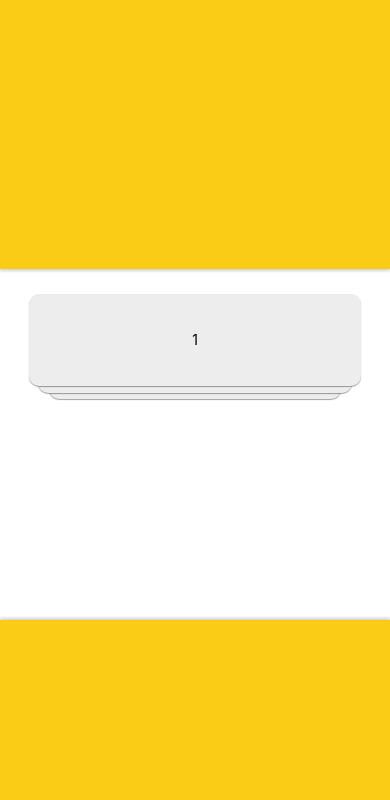
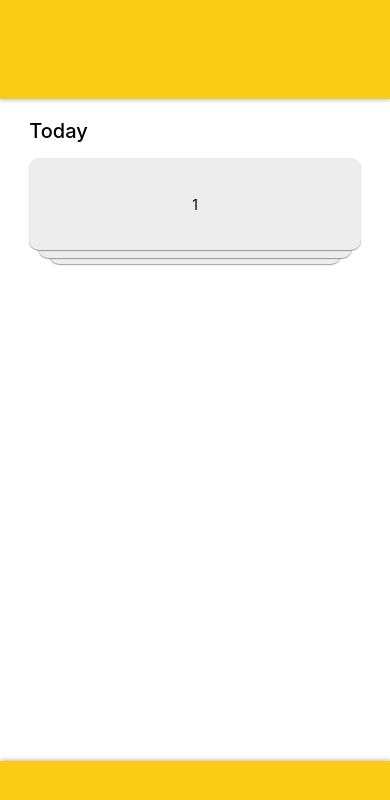
Before and after one commit to Oustro/RN-component-library, a React Native app: screen / in a window 390 px wide. Shown: the top 800 px of the page. Built offline with nearby package versions, Linux system fonts and the light colour scheme.

Commit message:
scrolling works, accordion header created

```diff
--- a/App.js
+++ b/App.js
@@ -22,14 +22,17 @@ export default function App() {
 
       <Header></Header>
 
+      <View style={{ flex: 8 }}>
         <ScrollView
-        contentContainerStyle={styles.body}
           refreshControl={
             <RefreshControl refreshing={refreshing} onRefresh={onRefresh}/>
           }
         >
           <Accordion></Accordion>
+
+          <View style={{ opacity: 0, height: 25 }}></View>
         </ScrollView>
+      </View>
 
       <View style={[styles.footer, styles.footShadow]}></View>
     </View>
--- a/components/Accordion.js
+++ b/components/Accordion.js
@@ -1,6 +1,6 @@
-import React from "react";
+import React, { useRef } from "react";
 import { useState } from 'react';
-import { View, TouchableWithoutFeedback, ScrollView } from "react-native";
+import { View, TouchableWithoutFeedback, Text, Pressable, Animated } from "react-native";
 import styles from "../styles";
 import Card from "./Card";
 
@@ -9,28 +9,66 @@ export default function Accordion() {
     const [first, setFirst] = useState(true)
 
     const scales = [1, 0.95, 0.88, 0.81]
-    const margins = [15, -80, -75, -78]
+    const margins = [7, -80, -75, -78]
 
     var scale = 0
     var marginTop = 0
 
+    const animOpacity = useRef(new Animated.Value(0)).current
+
     let items = ['1', '2', '3', '4',
                  '5',]
 
-    const onPress = () => {
+    const expand = () => {
         if (first) {
             setFirst(false)
         }
 
         if (!open) {
             setOpen(true)
-        } else {
+
+            Animated.timing(
+                animOpacity,
+                {
+                    toValue: 1,
+                    duration: 350,
+                    useNativeDriver: false
+                }
+            ).start()
+        }
+    }
+
+    const collapse = () => {
+        if (open) {
             setOpen(false)
+
+            Animated.timing(
+                animOpacity,
+                {
+                    toValue: 0,
+                    duration: 250,
+                    useNativeDriver: false
+                }
+            ).start()
         }
     }
 
     return(
-        <TouchableWithoutFeedback onPress={onPress}>
+        <View>
+            <View style={styles.accordionHeader}>
+                <Text style={styles.accordionText}>Today</Text>
+
+                <Animated.View style={{ opacity: animOpacity }}>
+                    <Pressable
+                        style={styles.button}
+                        onPress={collapse}
+                    >
+                        <Text style={{ color: 'white' }}>Show less</Text>
+                    </Pressable>
+                </Animated.View>
+            </View>
+
+            <TouchableWithoutFeedback onPress={expand}>
                 <View style={styles.accordion}>
                     {items.map((item, index)=>{
                         if (index < 4) {
@@ -53,5 +91,6 @@ export default function Accordion() {
                     })}
                 </View>
             </TouchableWithoutFeedback>
+        </View>
     )
 }
--- a/styles.js
+++ b/styles.js
@@ -11,6 +11,7 @@ const styles = StyleSheet.create({
     header: {
         flex: 1.2,
         backgroundColor: '#FACC15',
+        zIndex: 5000,
     },
     headShadow: {
         shadowColor: '#171717',
@@ -19,16 +20,11 @@ const styles = StyleSheet.create({
         shadowRadius: 3,
     },
 
-    // body
-    body: {
-        height: '69%',
-        alignItems: 'center',
-    },
-
     // footer
     footer: {
         flex: 1,
         backgroundColor: '#FACC15',
+        zIndex: 5000,
     },
     footShadow: {
         shadowColor: '#171717',
@@ -57,8 +53,26 @@ const styles = StyleSheet.create({
         width: '100%',
         height: 'auto',
         alignItems: 'center',
-        paddingTop: 10,
     },
+    accordionText: {
+        fontSize: 20,
+        fontWeight: '500',
+        paddingVertical: 8,
+    },
+    accordionHeader: {
+        flexDirection: 'row',
+        width: '100%',
+        alignItems: 'center',
+        justifyContent: 'space-between',
+        paddingHorizontal: '7.5%',
+        paddingTop: 12,
+    },
+    button: {
+        paddingHorizontal: 10,
+        paddingVertical: 8,
+        backgroundColor: 'black',
+        borderRadius: 10,
+    }
   });
 
 export default styles;
```
Lines whose indentation alone changed are shown as unchanged.
